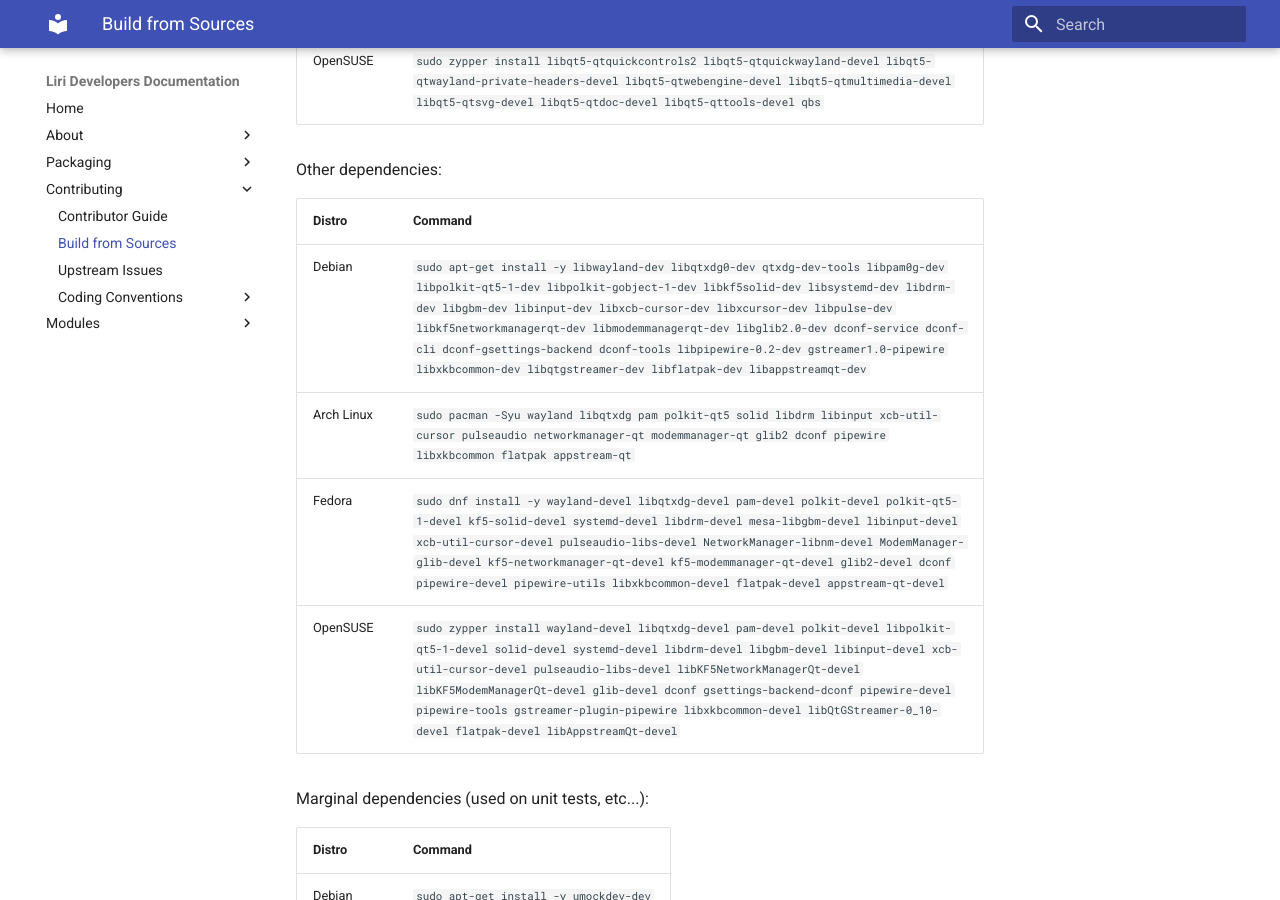
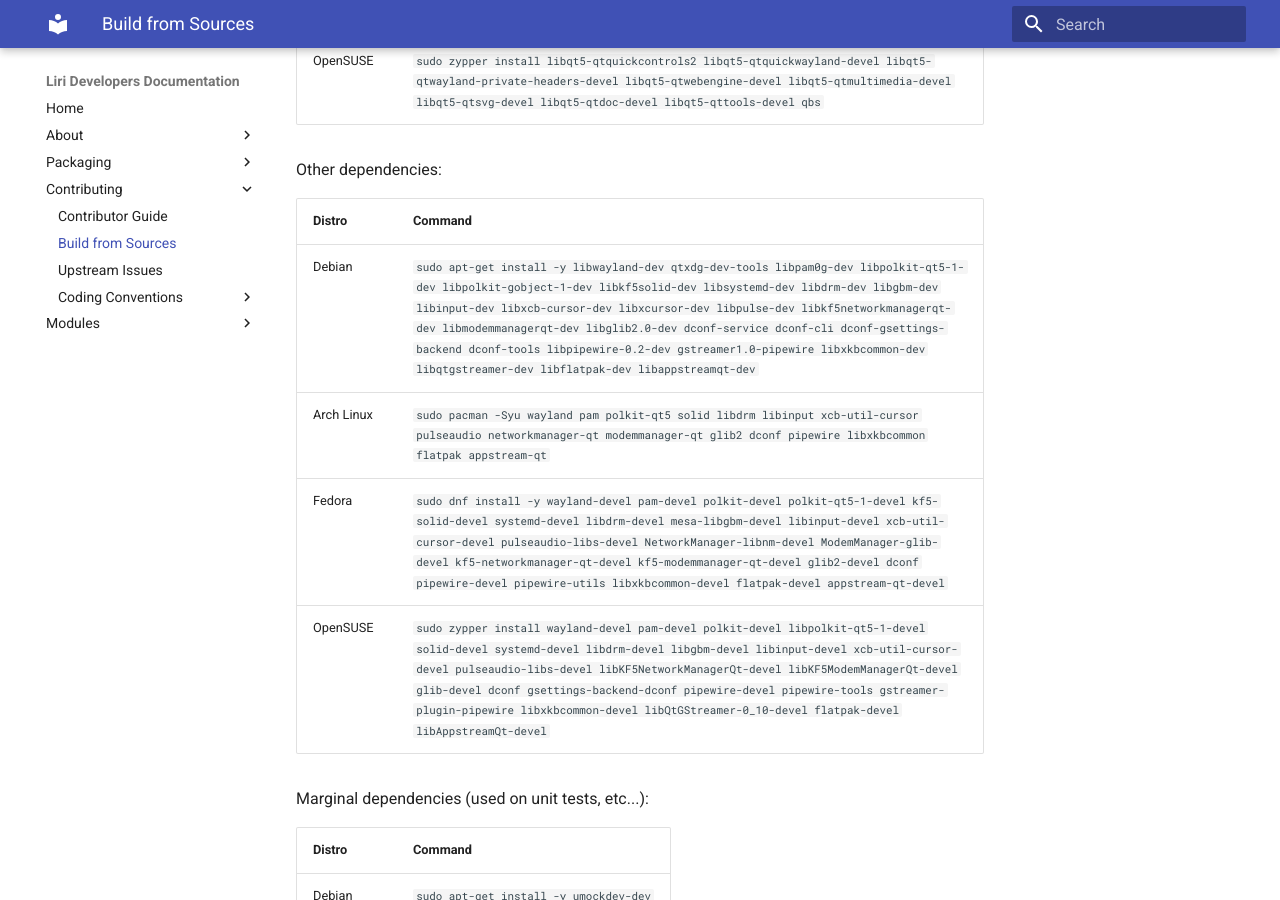
Before and after one commit to lirios/docs, an MkDocs documentation site: the page built from docs/contributing/build-sources.md, in a window 1280 px wide and 900 px high, scrolled down 1513 px. Built offline with MkDocs 1.6.1 and Material for MkDocs 9.7.7, drawn with Linux system fonts in a browser that asks for light colours; old or Windows-style settings are respelled for this version of MkDocs.

Commit message:
Remove libqtxdg
We no longer use it.

```diff
--- a/docs/contributing/build-sources.md
+++ b/docs/contributing/build-sources.md
@@ -46,10 +46,10 @@
 
 | Distro     | Command                                                                                                                                                                                                                                                                                                                                                                                                                                                                                     |
 | ---------- | ------------------------------------------------------------------------------------------------------------------------------------------------------------------------------------------------------------------------------------------------------------------------------------------------------------------------------------------------------------------------------------------------------------------------------------------------------------------------------------------- |
-| Debian     | `sudo apt-get install -y libwayland-dev libqtxdg0-dev qtxdg-dev-tools libpam0g-dev libpolkit-qt5-1-dev libpolkit-gobject-1-dev libkf5solid-dev libsystemd-dev libdrm-dev libgbm-dev libinput-dev libxcb-cursor-dev libxcursor-dev libpulse-dev libkf5networkmanagerqt-dev libmodemmanagerqt-dev libglib2.0-dev dconf-service dconf-cli dconf-gsettings-backend dconf-tools libpipewire-0.2-dev gstreamer1.0-pipewire libxkbcommon-dev libqtgstreamer-dev libflatpak-dev libappstreamqt-dev` |
-| Arch Linux | `sudo pacman -Syu wayland libqtxdg pam polkit-qt5 solid libdrm libinput xcb-util-cursor pulseaudio networkmanager-qt modemmanager-qt glib2 dconf pipewire libxkbcommon flatpak appstream-qt`                                                                                                                                                                                                                                                                                   |
-| Fedora     | `sudo dnf install -y wayland-devel libqtxdg-devel pam-devel polkit-devel polkit-qt5-1-devel kf5-solid-devel systemd-devel libdrm-devel mesa-libgbm-devel libinput-devel xcb-util-cursor-devel pulseaudio-libs-devel NetworkManager-libnm-devel ModemManager-glib-devel kf5-networkmanager-qt-devel kf5-modemmanager-qt-devel glib2-devel dconf pipewire-devel pipewire-utils libxkbcommon-devel flatpak-devel appstream-qt-devel`                                        |
-| OpenSUSE   | `sudo zypper install wayland-devel libqtxdg-devel pam-devel polkit-devel libpolkit-qt5-1-devel solid-devel systemd-devel libdrm-devel libgbm-devel libinput-devel xcb-util-cursor-devel pulseaudio-libs-devel libKF5NetworkManagerQt-devel libKF5ModemManagerQt-devel glib-devel dconf gsettings-backend-dconf pipewire-devel pipewire-tools gstreamer-plugin-pipewire libxkbcommon-devel libQtGStreamer-0_10-devel flatpak-devel libAppstreamQt-devel`                                     |
+| Debian     | `sudo apt-get install -y libwayland-dev qtxdg-dev-tools libpam0g-dev libpolkit-qt5-1-dev libpolkit-gobject-1-dev libkf5solid-dev libsystemd-dev libdrm-dev libgbm-dev libinput-dev libxcb-cursor-dev libxcursor-dev libpulse-dev libkf5networkmanagerqt-dev libmodemmanagerqt-dev libglib2.0-dev dconf-service dconf-cli dconf-gsettings-backend dconf-tools libpipewire-0.2-dev gstreamer1.0-pipewire libxkbcommon-dev libqtgstreamer-dev libflatpak-dev libappstreamqt-dev` |
+| Arch Linux | `sudo pacman -Syu wayland pam polkit-qt5 solid libdrm libinput xcb-util-cursor pulseaudio networkmanager-qt modemmanager-qt glib2 dconf pipewire libxkbcommon flatpak appstream-qt`                                                                                                                                                                                                                                                                                   |
+| Fedora     | `sudo dnf install -y wayland-devel pam-devel polkit-devel polkit-qt5-1-devel kf5-solid-devel systemd-devel libdrm-devel mesa-libgbm-devel libinput-devel xcb-util-cursor-devel pulseaudio-libs-devel NetworkManager-libnm-devel ModemManager-glib-devel kf5-networkmanager-qt-devel kf5-modemmanager-qt-devel glib2-devel dconf pipewire-devel pipewire-utils libxkbcommon-devel flatpak-devel appstream-qt-devel`                                        |
+| OpenSUSE   | `sudo zypper install wayland-devel pam-devel polkit-devel libpolkit-qt5-1-devel solid-devel systemd-devel libdrm-devel libgbm-devel libinput-devel xcb-util-cursor-devel pulseaudio-libs-devel libKF5NetworkManagerQt-devel libKF5ModemManagerQt-devel glib-devel dconf gsettings-backend-dconf pipewire-devel pipewire-tools gstreamer-plugin-pipewire libxkbcommon-devel libQtGStreamer-0_10-devel flatpak-devel libAppstreamQt-devel`                                     |
 
 Marginal dependencies (used on unit tests, etc...):
 
```
